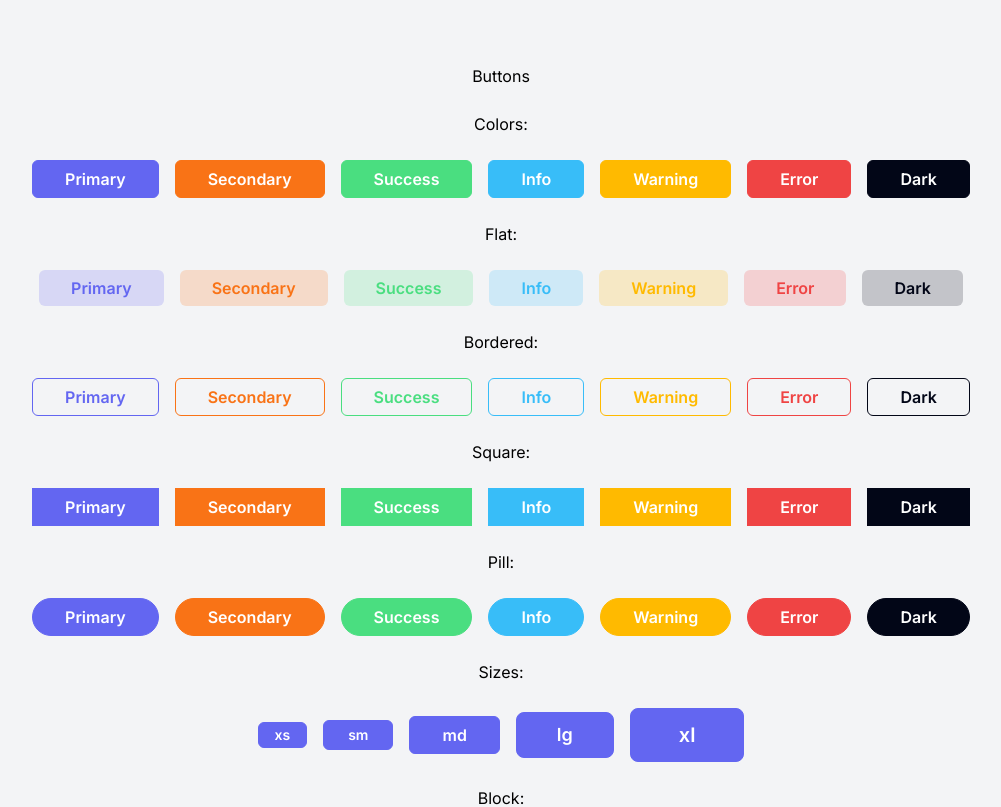
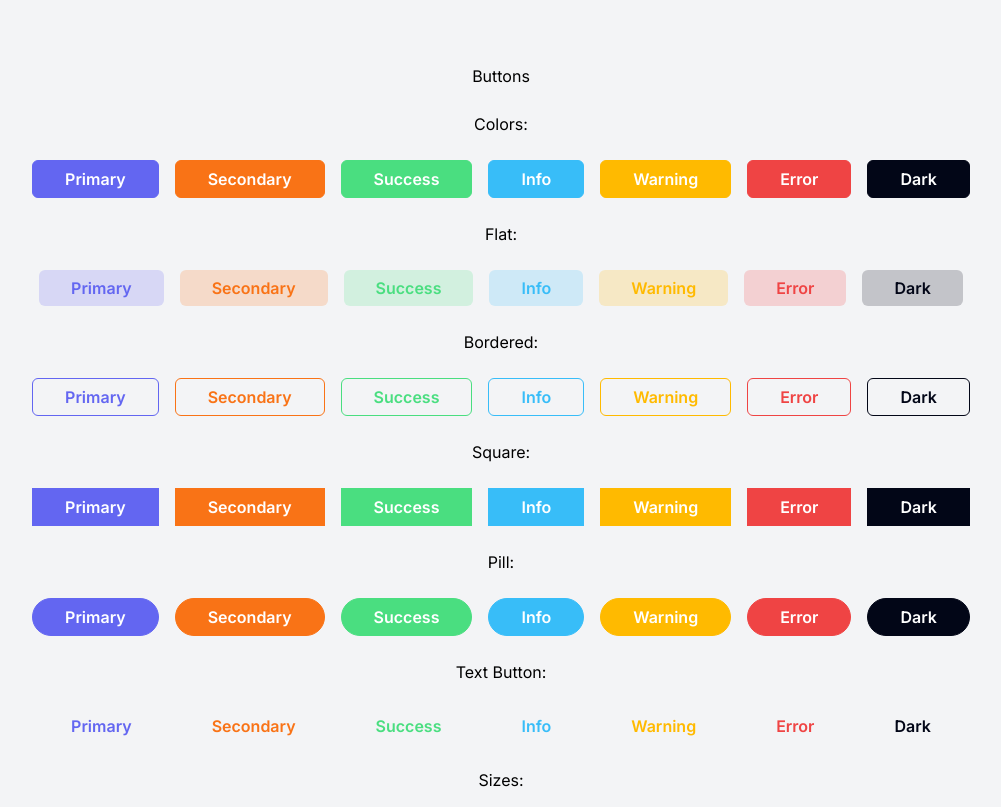
Before and after one commit to alitokmakci/next-components, a Next.js app: page /buttons in a window 1280 px wide. Shown: the top 807 px of the page, without its empty margins (139-1140 px from the left). Built offline with nearby package versions, Linux system fonts and the light colour scheme.

Commit message:
added TextButton

```diff
--- /dev/null
+++ b/@ui/components/TextButton/index.module.css
@@ -0,0 +1,55 @@
+.xs {
+    @apply px-4 py-0.5 text-sm font-semibold rounded-md;
+}
+
+.sm {
+    @apply px-6 py-1 text-sm font-semibold rounded-md;
+}
+
+.md {
+    @apply px-8 py-1.5 text-base font-semibold rounded-md;
+}
+
+.lg {
+    @apply px-10 py-2 text-lg font-semibold rounded-lg;
+}
+
+.xl {
+    @apply px-12 py-3 text-xl font-semibold rounded-lg;
+}
+
+.button {
+    @apply relative hover:bg-gray-200 overflow-hidden transition-all duration-300 flex items-center justify-center disabled:opacity-50 disabled:pointer-events-none disabled:select-none;
+}
+
+.primary {
+    @apply text-primary focus:ring-2 focus:ring-primary focus:ring-offset-2;
+}
+
+.secondary {
+    @apply text-secondary focus:ring-2 focus:ring-secondary focus:ring-offset-2;
+}
+
+.success {
+    @apply text-success focus:ring-2 focus:ring-success focus:ring-offset-2;
+}
+
+.error {
+    @apply text-error focus:ring-2 focus:ring-error focus:ring-offset-2;
+}
+
+.warning {
+    @apply text-warning focus:ring-2 focus:ring-warning focus:ring-offset-2;
+}
+
+.info {
+    @apply text-info focus:ring-2 focus:ring-info focus:ring-offset-2;
+}
+
+.dark {
+    @apply text-dark focus:ring-2 focus:ring-dark focus:ring-offset-2;
+}
+
+.square {
+    @apply rounded-none;
+}
--- /dev/null
+++ b/@ui/components/TextButton/index.tsx
@@ -0,0 +1,30 @@
+import React from "react";
+import { ButtonProps } from "./type";
+import classNames from "classnames";
+import styles from "./index.module.css";
+
+export default function Button({
+  className,
+  color = "primary",
+  size = "md",
+  children,
+  square,
+  ...buttonProps
+}: ButtonProps) {
+  return (
+    <button
+      {...buttonProps}
+      className={classNames(
+        className,
+        styles.button,
+        styles[size],
+        styles[color],
+        {
+          [styles.square]: square,
+        }
+      )}
+    >
+      {children}
+    </button>
+  );
+}
--- /dev/null
+++ b/@ui/components/TextButton/type.ts
@@ -0,0 +1,12 @@
+import { UIColor, UISize } from "@ui/ui";
+
+export interface ButtonProps
+  extends React.DetailedHTMLProps<
+    React.ButtonHTMLAttributes<HTMLButtonElement>,
+    HTMLButtonElement
+  > {
+  color?: UIColor;
+  size?: UISize;
+  square?: boolean;
+  href?: string;
+}
--- a/app/buttons/page.tsx
+++ b/app/buttons/page.tsx
@@ -1,5 +1,6 @@
 import Button from "@ui/components/Button";
 import ButtonGroup from "@ui/components/ButtonGroup";
+import TextButton from "@ui/components/TextButton";
 import React from "react";
 
 export default function Page() {
@@ -123,6 +124,20 @@ export default function Page() {
         </Button>
       </div>
 
+      <h2 className="mx-auto">Text Button:</h2>
+
+      <div className="flex items-center justify-center w-full space-x-4">
+        <TextButton square color="primary">
+          Primary
+        </TextButton>
+        <TextButton color="secondary">Secondary</TextButton>
+        <TextButton color="success">Success</TextButton>
+        <TextButton color="info">Info</TextButton>
+        <TextButton color="warning">Warning</TextButton>
+        <TextButton color="error">Error</TextButton>
+        <TextButton color="dark">Dark</TextButton>
+      </div>
+
       <h2 className="mx-auto">Sizes:</h2>
 
       <div className="flex items-center justify-center w-full space-x-4">
```
